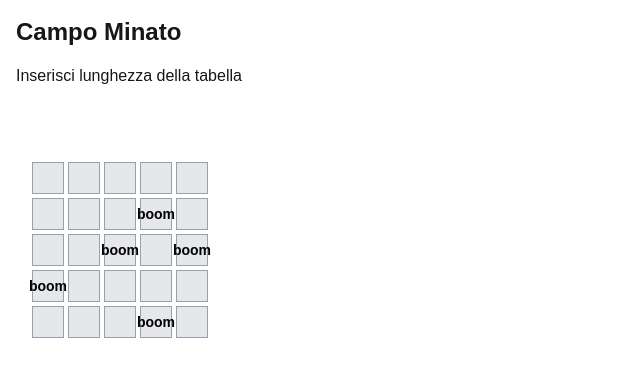
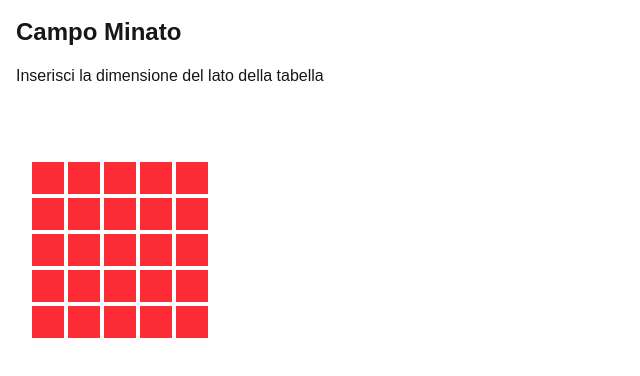
Before and after one commit to federicodececco/campo-minato, a Next.js app in the folder campo-minato/: page / in a window 1280 px wide. Both pictures are taken after typing "5" into the empty fields and a click on the button "Genera Griglia". Shown: the top 376 px of the page, without its empty margins (0-640 px from the left). Built offline with nearby package versions, Linux system fonts and the light colour scheme.

Commit message:
feat: added some more logic and style

```diff
--- /dev/null
+++ b/campo-minato/src/components/Card.tsx
@@ -0,0 +1,42 @@
+interface CardInterface {
+  turned: boolean;
+  proximity: number;
+  bomba: boolean;
+  explosion: Function;
+}
+
+export default function Card({
+  turned,
+  proximity,
+  bomba,
+  explosion,
+}: CardInterface) {
+  if (turned && bomba) {
+    explosion();
+    return (
+      <>
+        <div className="bg-black w-8 h-8">
+          <div> </div>
+        </div>
+      </>
+    );
+  }
+  if (turned) {
+    return (
+      <>
+        <div className="bg-red-900 w-8 h-8">
+          <div> {proximity}</div>
+        </div>
+      </>
+    );
+  }
+  if (!turned) {
+    return (
+      <>
+        <div className="bg-red-500 w-8 h-8">
+          <div></div>
+        </div>
+      </>
+    );
+  }
+}
--- a/campo-minato/src/components/Grid.tsx
+++ b/campo-minato/src/components/Grid.tsx
@@ -1,21 +1,42 @@
 "use client";
 
 import { Casella } from "@/lib/gridUtils";
+import Card from "./Card";
+import { useEffect, useState } from "react";
 
 interface GridInterface {
   grid: Casella[][];
 }
 
-export default function GridComponent({ grid }: GridInterface) {
+export default function GridComponent({ grid: initialGrid }: GridInterface) {
+  const [grid, setGrid] = useState(initialGrid);
+
   const handleCellClick = (row: number, col: number) => {
-    console.log(`Clicked cell: ${row}, ${col}`);
-    console.log(`Bomba: ${grid[row][col].bomba}`);
-    console.log(`Prossimità: ${grid[row][col].prossimità}`);
+    grid[row][col].turned = true;
+
+    setGrid((prevGrid) => {
+      const newGrid = prevGrid.map((gridRow, rowIndex) =>
+        gridRow.map((cell, colIndex) => {
+          if (rowIndex === row && colIndex === col) {
+            return { ...cell, turned: true };
+          }
+          return cell;
+        })
+      );
+      return newGrid;
+    });
   };
+
+  function explosion(): void {
+    console.log("kaboom");
+  }
+  useEffect(() => {
+    setGrid(initialGrid);
+  }, [initialGrid]);
 
   return (
     <div
-      className="grid gap-1 p-4"
+      className="grid gap-1 p-4 bg-white"
       style={{
         gridTemplateColumns: `repeat(${grid.length}, 1fr)`,
         maxWidth: `${grid.length * 40}px`,
@@ -23,13 +44,17 @@ export default function GridComponent({ grid }: GridInterface) {
     >
       {grid.map((row, rowIndex) =>
         row.map((cell, colIndex) => (
-          <button
+          <div
             key={`${rowIndex}-${colIndex}`}
             onClick={() => handleCellClick(rowIndex, colIndex)}
-            className="w-8 h-8 border border-gray-400 bg-gray-200 hover:bg-gray-300 text-black text-sm font-bold flex items-center justify-center"
           >
-            {cell.bomba ? "boom" : cell.prossimità > 0 ? cell.prossimità : ""}
-          </button>
+            <Card
+              turned={cell.turned || false}
+              proximity={cell.proximity || 0}
+              bomba={cell.bomba || false}
+              explosion={explosion}
+            />
+          </div>
         ))
       )}
     </div>
--- a/campo-minato/src/components/GridForm.tsx
+++ b/campo-minato/src/components/GridForm.tsx
@@ -31,7 +31,7 @@ export default function GridForm() {
     <div>
       <form onSubmit={handleSubmit} className="mb-4">
         <label htmlFor="length" className="block mb-2">
-          Inserisci lunghezza della tabella
+          Inserisci la dimensione del lato della tabella
         </label>
         <input
           type="number"
--- a/campo-minato/src/lib/gridUtils.ts
+++ b/campo-minato/src/lib/gridUtils.ts
@@ -16,9 +16,15 @@ export class Grid {
 export class Casella {
   bomba: boolean;
   proximity: number;
-  constructor(bomba: boolean = false, proximity: number = 0) {
+  turned: boolean;
+  constructor(
+    bomba: boolean = false,
+    proximity: number = 0,
+    turned: boolean = false
+  ) {
     this.bomba = bomba;
     this.proximity = proximity;
+    this.turned = turned;
   }
 }
 
```
